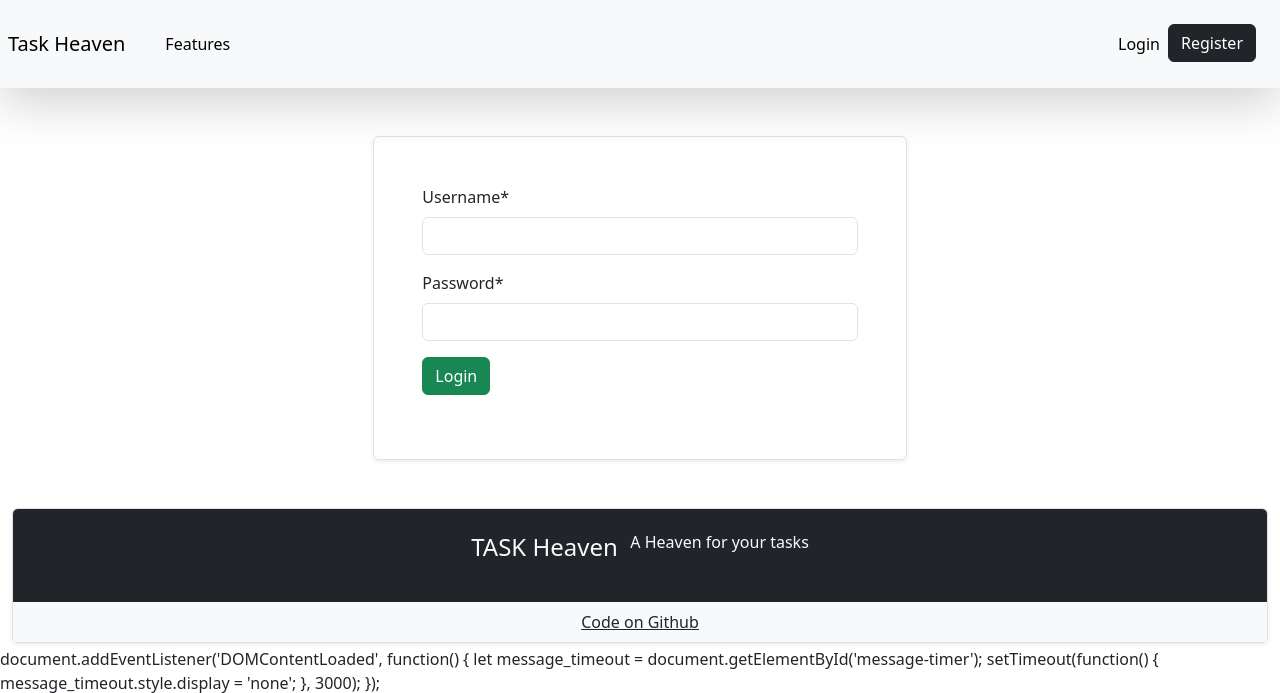
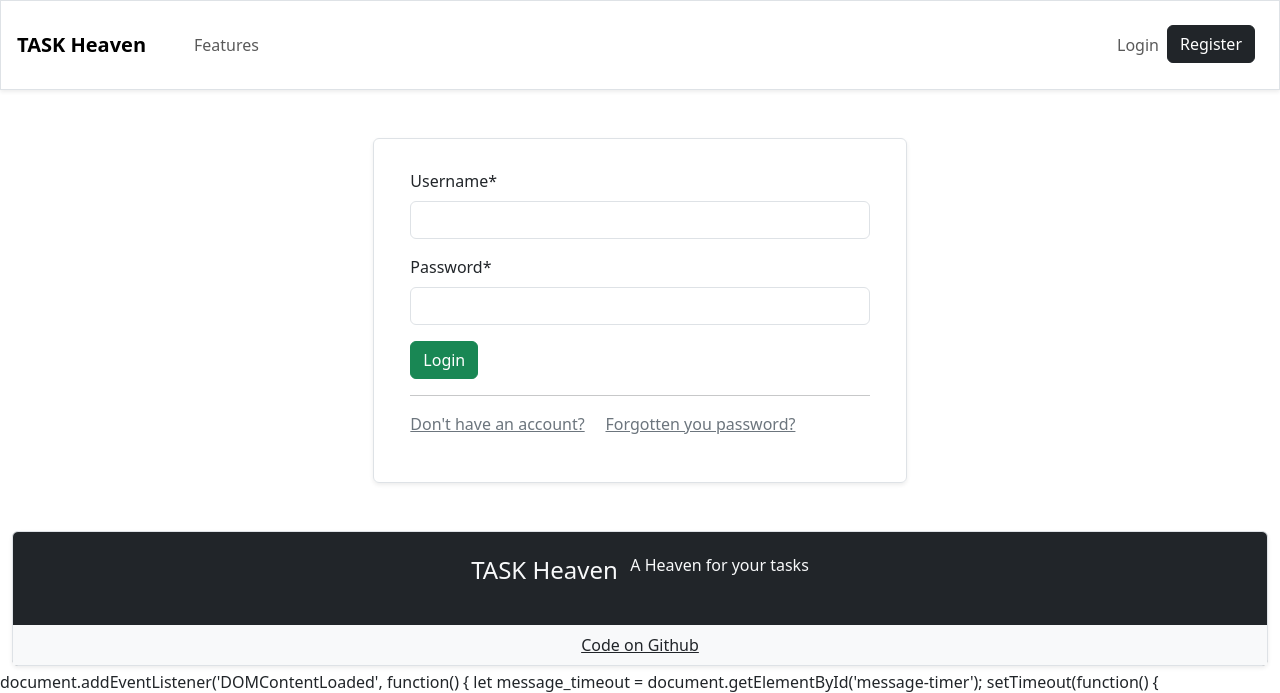
Before and after one commit to juergenrose/task-heaven, a Django app: page /login in a window 1280 px wide. Shown: the top 693 px of the page. Run offline with Django 5.2, Linux system fonts and the light colour scheme; some libraries are stand-ins or nearby versions.

Commit message:
changed some template designs with bootstrap

```diff
--- a/task_heaven/tasks/templates/tasks/all-tasks.html
+++ b/task_heaven/tasks/templates/tasks/all-tasks.html
@@ -21,7 +21,7 @@
 
     {% for task in AllTasks %}
     <br>
-    <div class="container mb3 bg-light col-10 p-5 shadow rounded-2 text-center">
+    <div class="container mb3 border border-1 rounded-2  col-6 p-4 shadow-sm text-center">
 
         <h5 class="text-secondary">{{ task.title }}</h5>
         <br>
--- a/task_heaven/tasks/templates/tasks/base.html
+++ b/task_heaven/tasks/templates/tasks/base.html
@@ -26,15 +26,15 @@
       <div class="collapse navbar-collapse p-3 mb-auto text-center  " id="navbarSupportedContent">
           <ul class="navbar-nav">
               <li class="nav-item justify-content:center ">
-                  <a class="nav-link active" aria-current="page" href="{% url 'dashboard' %}">Dashboard</a>
+                  <a class="nav-link " aria-current="page" href="{% url 'dashboard' %}">Dashboard</a>
               </li>
               <li class="nav-item justify-content:center ">
-                <a class="nav-link active" aria-current="page" href="{% url 'all-tasks' %}">My Tasks</a>
+                <a class="nav-link " aria-current="page" href="{% url 'all-tasks' %}">My Tasks</a>
             </li>
           </ul>
           <ul class="navbar-nav ms-auto">
               <li class="nav-item">
-                <a class="nav-link active" aria-current="page" href="{% url 'contact' %}">Support</a>
+                <a class="nav-link " aria-current="page" href="{% url 'contact' %}">Support</a>
               </li>
               <li>
                 <a class="btn btn-dark navbar-btn" type="button" href="{% url 'logout' %}">Logout</a>
--- a/task_heaven/tasks/templates/tasks/contact.html
+++ b/task_heaven/tasks/templates/tasks/contact.html
@@ -19,12 +19,12 @@
     {% endif %}
 {% endfor %}
 
-<div class="container mb3 col-6 p-5  shadow-lg text-center rounded-2">
+<div class="container mb3 col-6 p-4  shadow-sm text-center">
     <h3>Contact</h3>
-    <form class='form-control border border-0 col-3 p-4 ' method='POST' autocomplete='off'>
+    <form class='form-control border border-0' method='POST' autocomplete='off'>
         {% csrf_token %}
         {{ ContactForm | crispy }}
-        <button class="btn btn-success " type='submit'>Send</button
+        <button class="btn btn-success" type='submit'>Send message</button
     </form>
 </div>
 
--- a/task_heaven/tasks/templates/tasks/delete-account.html
+++ b/task_heaven/tasks/templates/tasks/delete-account.html
@@ -14,10 +14,10 @@
 {{navbar}}
 
 
-<div class="container mb3 col-5 p-5 shadow rounded-2 text-center">
+<div class="container mb3 col-5 p-4 shadow-sm border border-1 rounded-2 text-center">
     <h3>Delete account</h3>
     <p>Are you sure that you want to delete your account?</p>
-    <form class='form-control border border-0 col-3 p-3 ' method="POST" autocomplete="off">
+    <form class='form-control border border-0' method="POST" autocomplete="off">
         {% csrf_token %}
         <button class="btn btn-danger " type='submit'>Delete account</button>
         <a href="{% url 'dashboard' %}" class="btn btn-dark " type='button'>Cancel</a>
--- a/task_heaven/tasks/templates/tasks/delete-task.html
+++ b/task_heaven/tasks/templates/tasks/delete-task.html
@@ -14,10 +14,10 @@
 {{navbar}}
 
 
-<div class="container mb3 col-5 p-5 shadow rounded-2 text-center">
+<div class="container mb3 col-5 p-4 shadow-sm border border-1 rounded-2 text-center">
     <h3>Delete a Task</h3>
     <p>Are you sure that you want to delete this task?</p>
-    <form class='form-control border border-0 col-3 p-3 ' method="POST" autocomplete="off">
+    <form class='form-control border border-0' method="POST" autocomplete="off">
         {% csrf_token %}
         <button class="btn btn-danger " type='submit'>Delete</button>
         <a href="{% url 'dashboard' %}" class="btn btn-dark " type='button'>Cancel</a>
--- a/task_heaven/tasks/templates/tasks/edit-task.html
+++ b/task_heaven/tasks/templates/tasks/edit-task.html
@@ -12,9 +12,9 @@
 {% block content %}
 {{ navbar }}
 
-<div class="container mb3 col-5 p-5 shadow rounded-2 text-center">
+<div class="container mb3 col-5 p-4 shadow-m border border-1 rounded-2 text-center">
     <h3>Update task</h3>
-    <form class='form-control border border-0 col-3 p-5 ' method="POST" autocomplete="off">
+    <form class='form-control border border-0' method="POST" autocomplete="off">
         {% csrf_token %}
         {{ EditTask|crispy}}
         <button class="btn btn-success " type='submit'>Update task</button>
--- a/task_heaven/tasks/templates/tasks/index.html
+++ b/task_heaven/tasks/templates/tasks/index.html
@@ -36,7 +36,6 @@
             <br>
             <p>At this moment Task UI requires an account.</p>
             <p>With an account you an create, edit and delete tasks from everywhere.</p>
-            <p>You can also look at our <a href="{% url 'pricing' %}">Premium Version</a> if you need more advanced functions.<p>
           <br>
           <hr>
           <br>
--- a/task_heaven/tasks/templates/tasks/login.html
+++ b/task_heaven/tasks/templates/tasks/login.html
@@ -12,20 +12,20 @@
 
 
 {% block content %}
-<nav class="navbar navbar-expand-lg navbar-light bg-light mb-5 p-2 shadow-lg ">
-    <a class="navbar-brand mb-0 h1 " href="{% url 'home'%}">Task Heaven</a>
+<nav class="navbar navbar-expand-lg navbar-light mb-5 border border-1  p-2 shadow-sm ">
+    <a class="navbar-brand mb-0 h1 p-2" href="{% url 'home'%}"><b>TASK Heaven</b></a>
     <button class="navbar-toggler" type="button" data-bs-toggle="collapse" data-bs-target="#navbarSupportedContent" aria-controls="navbarSupportedContent" aria-expanded="false" aria-label="Toggle navigation">
         <span class="navbar-toggler-icon"></span>
     </button>
     <div class="collapse navbar-collapse p-3 mb-auto text-center  " id="navbarSupportedContent">
         <ul class="navbar-nav">
             <li class="nav-item justify-content:center ">
-                <a class="nav-link active" aria-current="page" href="{% url 'features' %}">Features</a>
+                <a class="nav-link" aria-current="page" href="{% url 'features' %}">Features</a>
             </li>
         </ul>
         <ul class="navbar-nav ms-auto">
             <li class="nav-item">
-              <a class="nav-link active" aria-current="page" href="{% url 'login' %}">Login</a>
+              <a class="nav-link" aria-current="page" href="{% url 'login' %}">Login</a>
             </li>
             <li>
               <a class="btn btn-dark navbar-btn" type="button" href="{% url 'register' %}">Register</a>
@@ -45,11 +45,15 @@
 {% comment %} Login form {% endcomment %}
 <div class="container p-4 col-5 mb3 border border-1 shadow-sm  border border-1  rounded-2">
 
-    <form class='form-control border border-0 p-4' method='POST' autocomplete='off'>
+    <form class='form-control border border-0' method='POST' autocomplete='off'>
         {% csrf_token %}
         {{ LoginForm|crispy }}
         <button class="btn btn-success " type='submit'>Login</button
     </form>
+        <hr>
+        <a href="{% url 'register' %}" class="text-secondary mb-3 mt-3">Don't have an account?</a>
+        &nbsp;&nbsp;&nbsp;
+        <a href="{% url 'reset_password' %}" class="text-secondary mb-3 mt-3">Forgotten you password?</a>
 </div>
 
 
--- a/task_heaven/tasks/templates/tasks/navbar.html
+++ b/task_heaven/tasks/templates/tasks/navbar.html
@@ -9,15 +9,15 @@
 
 {% endblock %}
 
-<nav class="navbar navbar-expand-lg navbar-light bg-light mb-5 p-2 shadow-lg ">
-    <a class="navbar-brand mb-0 h1 " href="{% url 'home'%}">Task Heaven</a>
+<nav class="navbar navbar-expand-lg navbar-light border border-1 mb-5 p-2 ">
+    <a class="navbar-brand mb-0 h1 p-2" href="{% url 'home'%}"><b>TASK Heaven</b></a>
     <button class="navbar-toggler" type="button" data-bs-toggle="collapse" data-bs-target="#navbarSupportedContent" aria-controls="navbarSupportedContent" aria-expanded="false" aria-label="Toggle navigation">
         <span class="navbar-toggler-icon"></span>
     </button>
     <div class="collapse navbar-collapse p-3 mb-auto text-center  " id="navbarSupportedContent">
         <ul class="navbar-nav">
             <li class="nav-item justify-content:center ">
-                <a class="nav-link active" aria-current="page" href="{% url 'about' %}">Support</a>
+                <a class="nav-link " aria-current="page" href="{% url 'about' %}">Support</a>
             </li>
         </ul>
         <ul class="navbar-nav ms-auto">
```
Also changed, not shown: task_heaven/tasks/templates/tasks/create.html (+4 -4 lines), task_heaven/tasks/templates/tasks/dashboard.html (+12 -8 lines), task_heaven/tasks/templates/tasks/features.html (+2 -5 lines), task_heaven/tasks/templates/tasks/register.html (+8 -4 lines).
